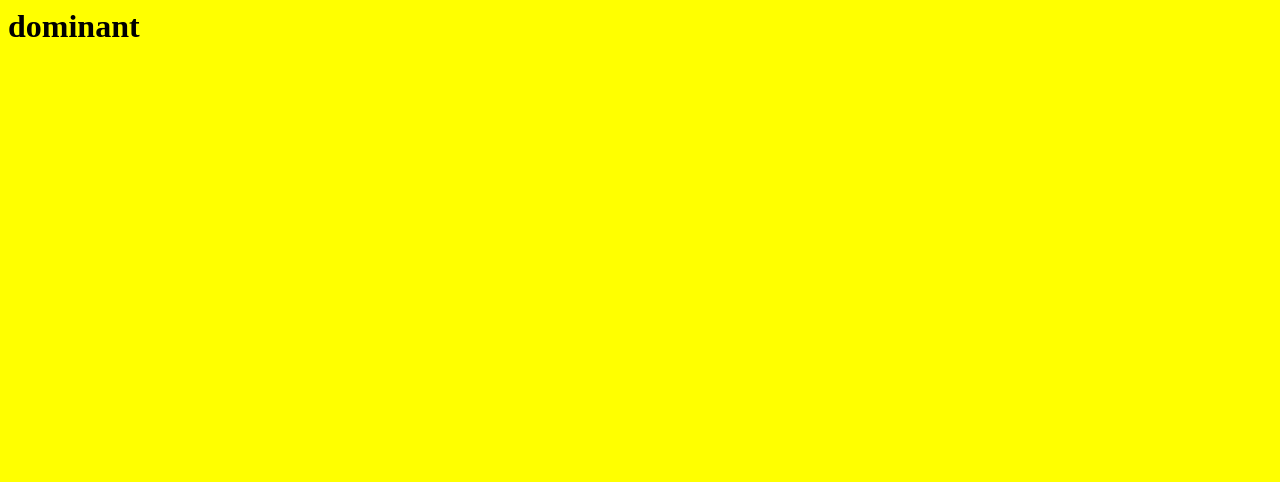
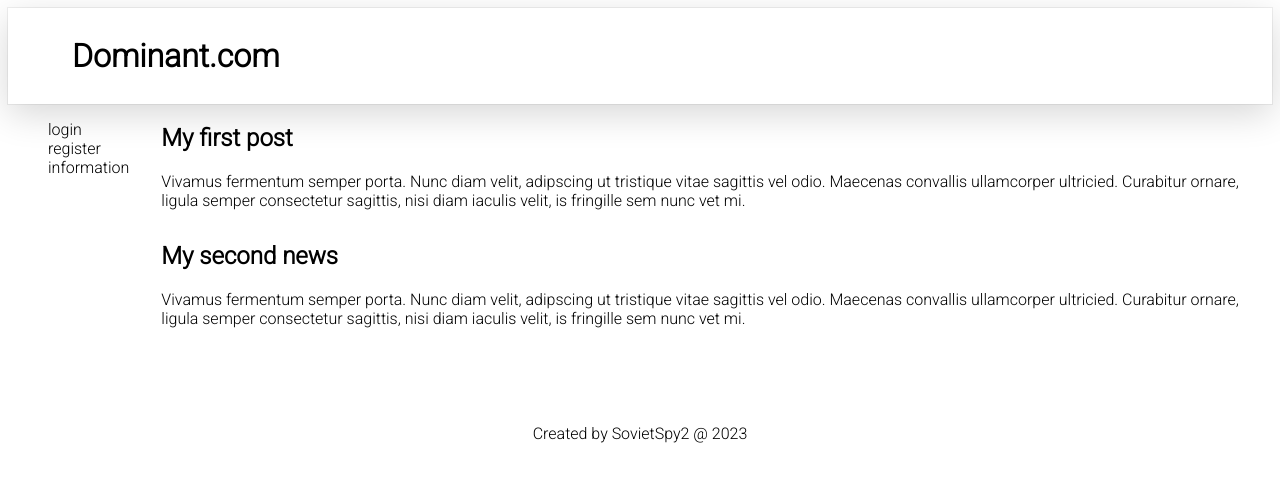
Before and after one commit to sovietspy2/htmlcss2023, a plain HTML site: page dominant/index.html in a window 1280 px wide. Drawn offline with Linux system fonts and the light colour scheme.

Commit message:
adding html base and registration logic

```diff
--- a/dominant/css/styles.css
+++ b/dominant/css/styles.css
@@ -1,3 +1,62 @@
-body {
-    background-color: yellow;
+
+html {
+    font-family: "Roboto", sans-serif;
+    margin: 0;
+    padding: 0;
 }
+
+a {
+    all: unset;
+    cursor:pointer;
+  }
+
+header {
+    display: flex;
+    align-items: center;
+    justify-content: space-between;
+    height: 6em;
+    box-shadow: rgba(0, 0, 0, 0.16) 0px 10px 36px 0px, rgba(0, 0, 0, 0.06) 0px 0px 0px 1px;
+}
+
+header > h1 {
+    padding-left: 2em;
+}
+
+header > p {
+    padding-right: 2em;
+}
+
+#mainWrapper {
+    display: flex;
+    justify-content: space-between;
+}
+
+nav {
+    min-height: 20em;
+}
+
+nav > ul > li {
+    list-style: none;
+    text-decoration: none;
+}
+
+nav a:hover {
+    color: #b2dfdb;
+}
+
+
+main {
+    padding-left: 2em;
+}
+
+main > article {
+    margin-bottom: 2em;
+}
+
+footer {
+
+    display: flex;
+    align-items: center;
+    justify-content: center;
+
+}
--- a/dominant/index.html
+++ b/dominant/index.html
@@ -1,10 +1,74 @@
 <html>
   <head>
     <link rel="stylesheet" href="css/styles.css" type="text/css" />
+    <link
+      href="https://fonts.googleapis.com/css2?family=Roboto:wght@300&display=swap"
+      rel="stylesheet"
+    />
+    <!-- ADDING GOOGLE FONT -->
+    <title>Dominant</title>
   </head>
   <body>
 
-    <h1>dominant</h1>
+    <header>
+      <h1>Dominant.com</h1>
+      <p id="username"></p>
+    </header>
+
+    <div id="mainWrapper">
+      <nav>
+        <ul>
+          <li><a id="login" href="#">login</a></li>
+          <li><a id="register" href="#">register</a></li>
+          <li><a href="#">information</a></li>
+        </ul>
+      </nav>
+
+      <main>
+        <article>
+          <h2>
+            My first post
+          </h2>
+          <p>
+            Vivamus fermentum semper porta. Nunc diam velit, adipscing ut
+            tristique vitae sagittis vel odio. Maecenas convallis ullamcorper
+            ultricied. Curabitur ornare, ligula semper consectetur sagittis, nisi
+            diam iaculis velit, is fringille sem nunc vet mi.
+          </p>
+        </article>
+
+        <article>
+          <h2>
+            My second news
+          </h2>
+          <p>
+            Vivamus fermentum semper porta. Nunc diam velit, adipscing ut
+            tristique vitae sagittis vel odio. Maecenas convallis ullamcorper
+            ultricied. Curabitur ornare, ligula semper consectetur sagittis, nisi
+            diam iaculis velit, is fringille sem nunc vet mi.
+          </p>
+        </article>
+
+        <dialog id="registerDialog">
+          <p>Please log in!</p>
+          <form method="dialog">
+
+            <label for="username">Username:</label>
+            <input type="text" id="username" name="username" required><br><br>
+            <label for="password">Password:</label>
+            <input type="password" id="password" name="password" required><br><br>
+
+            <div>
+              <button value="cancel" formmethod="dialog">Cancel</button>
+              <button id="confirmBtn" value="register">Register</button>
+            </div>
+          </form>
+        </dialog>
+
+      </main>
+
+    </div>
+    <footer>Created by SovietSpy2 @ 2023</footer>
     <script src="js/main.js"></script>
   </body>
 </html>
--- a/dominant/js/main.js
+++ b/dominant/js/main.js
@@ -1 +1,53 @@
-console.log("loaded")
+const register = document.getElementById("register");
+
+const registerDialog = document.getElementById("registerDialog");
+const usernameField = registerDialog.querySelector('[type="text"]');
+const passwordField = registerDialog.querySelector('[type="password"]');
+const cancelButton = registerDialog.querySelector(['button[value="cancel"]']);
+const registerButton = registerDialog.querySelector(['button[value="register"]']);
+
+register.addEventListener("click", (event) => {
+    console.log(event);
+    registerDialog.show();
+    console.log(usernameField)
+});
+
+// close event of dialog -
+registerDialog.addEventListener("close", (e) => {
+    console.log("closing the dialog")
+});
+
+registerDialog.addEventListener("submit", async (e) => {
+    //event.preventDefault();
+    registerDialog.close();
+
+    const data = await registerLogic(usernameField.value, passwordField.value);
+    console.log(data);
+});
+
+cancelButton.addEventListener("click", (event => {
+    event.preventDefault();
+    registerDialog.close();
+}));
+
+registerButton.addEventListener("click", (async event => {
+
+}));
+
+async function registerLogic(username, password) {
+    const response = await fetch('http://localhost:5000/reg',  {
+      method: 'POST',
+      headers: {
+        'Content-Type': 'application/json',
+    },
+    body: JSON.stringify({username, password})
+    });
+
+    if (!response.ok) {
+      const message = `An error has occurred: ${response.status}`;
+      throw new Error(message);
+    }
+
+    const data = await response.json();
+    return data;
+  }
```
